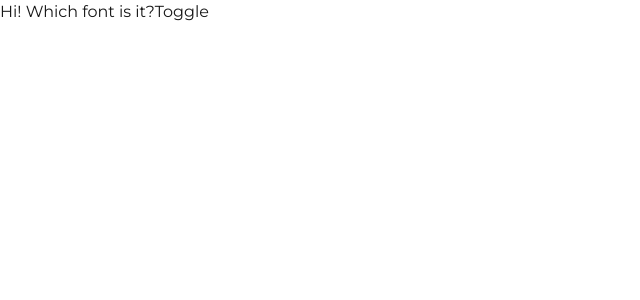
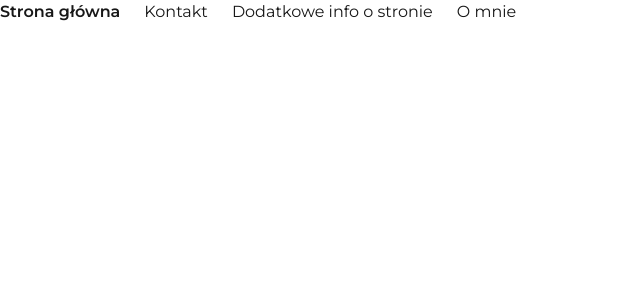
Before and after one commit to Patryk725/Nextjs-first-project-blog, a Next.js app: page / in a window 1280 px wide. Shown: the top 300 px of the page, without its empty margins (0-640 px from the left). Built offline with nearby package versions, Linux system fonts and the light colour scheme.

Commit message:
navbar in progress

```diff
--- a/src/app/globals.css
+++ b/src/app/globals.css
@@ -12,6 +12,8 @@
   padding: 0;
   box-sizing: border-box;
 }
+
+@custom-variant dark (&:where(.dark, .dark *));
 
 @theme inline {
   --color-background: var(--background);
--- a/src/app/page.tsx
+++ b/src/app/page.tsx
@@ -1,15 +1,11 @@
 "use client";
 
-import { useTheme } from "next-themes";
+import Navbar from "@/components/Navbar";
 
 export default function Home() {
-  const { theme, setTheme } = useTheme();
   return (
-    <main>
-      Hi! Which font is it?
-      <button onClick={() => setTheme(theme === "dark" ? "light" : "dark")}>
-        Toggle
-      </button>
+    <main className="min-h-[200vw]">
+      <Navbar sticky />
     </main>
   );
 }
--- /dev/null
+++ b/src/components/Navbar.tsx
@@ -0,0 +1,44 @@
+import { clsx } from "clsx";
+import { usePathname } from "next/navigation";
+import Link from "./ui/Link";
+
+type NavLink = {
+  label: string;
+  href: string;
+};
+
+type NavProps = {
+  sticky?: boolean;
+  navLink?: NavLink[];
+};
+
+const defaultLinks: NavLink[] = [
+  { label: "Strona główna", href: "/" },
+  { label: "Kontakt", href: "/about" },
+  { label: "Dodatkowe info o stronie", href: "/info" },
+  { label: "O mnie", href: "/about-me" },
+];
+
+export default function Navbar({
+  sticky = false,
+  navLink = defaultLinks,
+}: NavProps) {
+  const pathname: string = usePathname();
+  return (
+    <nav className={clsx(sticky && "sticky top-0")}>
+      <div>{/* <Image /> */}</div>
+      <div>
+        <ul className="flex flex-wrap gap-6">
+          {navLink.map((e) => (
+            <li
+              key={e.label}
+              className={clsx("item", pathname == e.href && "active")}
+            >
+              <Link href={e.href}>{e.label}</Link>
+            </li>
+          ))}
+        </ul>
+      </div>
+    </nav>
+  );
+}
--- /dev/null
+++ b/src/components/ui/Link.tsx
@@ -0,0 +1,31 @@
+import { clsx } from "clsx";
+import NextLink from "next/link";
+import { usePathname } from "next/navigation";
+
+type Props = {
+  href: string;
+  pathnameHighlight?: boolean;
+  children: React.ReactNode;
+};
+
+const active = "";
+
+export default function Link({
+  href,
+  pathnameHighlight = true,
+  children,
+}: Props) {
+  const pathname: string = usePathname();
+  const highlight = pathnameHighlight && pathname === href;
+  return (
+    <NextLink
+      href={href}
+      className={clsx(
+        highlight ? "font-semibold" : "hover:underline",
+        "dark:decoration-slate-300 decoration-slate-800 decoration-1",
+      )}
+    >
+      {children}
+    </NextLink>
+  );
+}
```
